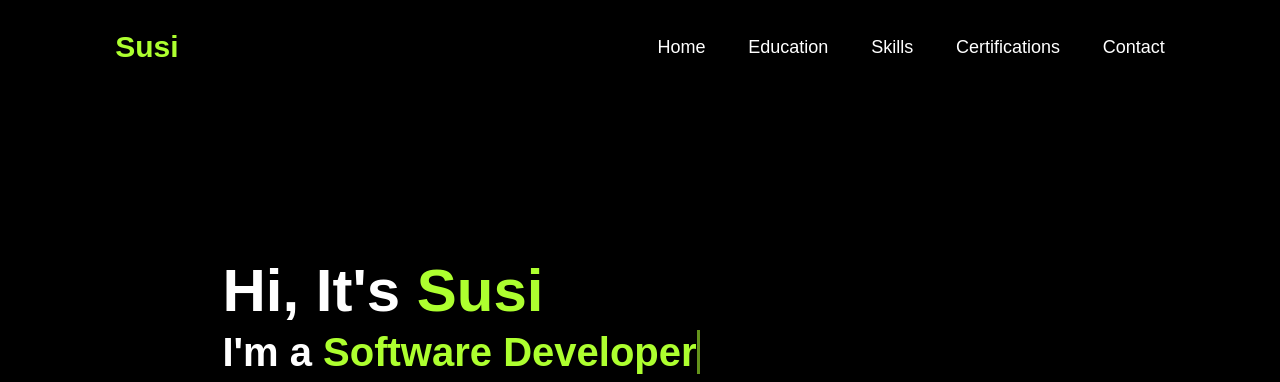
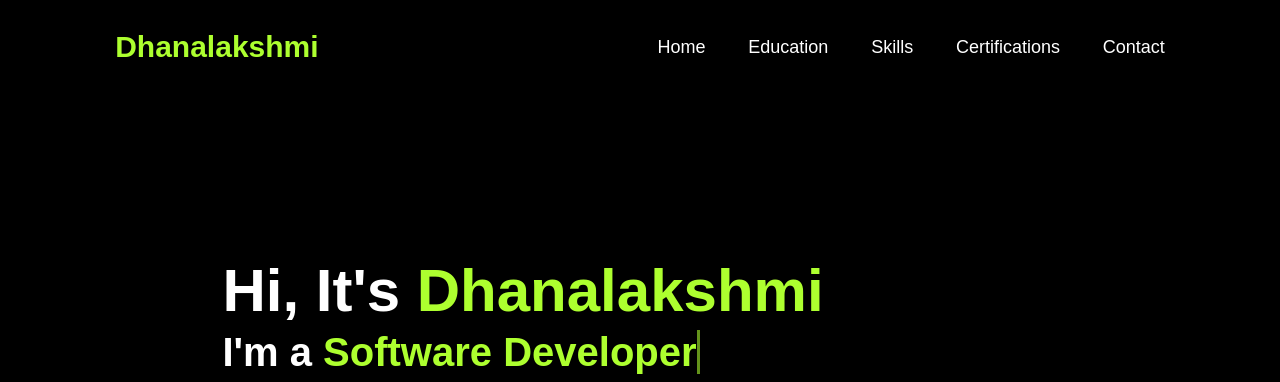
Before and after one commit to Dhanalakshmi8925/portfolio, a plain HTML site: page index.html in a window 1280 px wide. Shown: the top 382 px of the page. Drawn offline with Linux system fonts and the light colour scheme.

Commit message:
Update index.html

```diff
--- a/index.html
+++ b/index.html
@@ -9,7 +9,7 @@
 </head>
 <body>
     <header>
-        <a href="#" class="logo">Susi</a>
+        <a href="#" class="logo">Dhanalakshmi</a>
 
         <nav>
             <a href="#">Home</a>
@@ -26,7 +26,7 @@
         </div>
 
            <div class="home-content">
-            <h1> Hi, It's <span>Susi</h1>
+            <h1> Hi, It's <span>Dhanalakshmi</h1>
 
             <h3 class="typing-text"> I'm a <span></span></h3>
             <p>Computer Science student. Highly self-motivated individual with a passion for overcoming challenges. I consider myself a responsible and orderly person.
```
